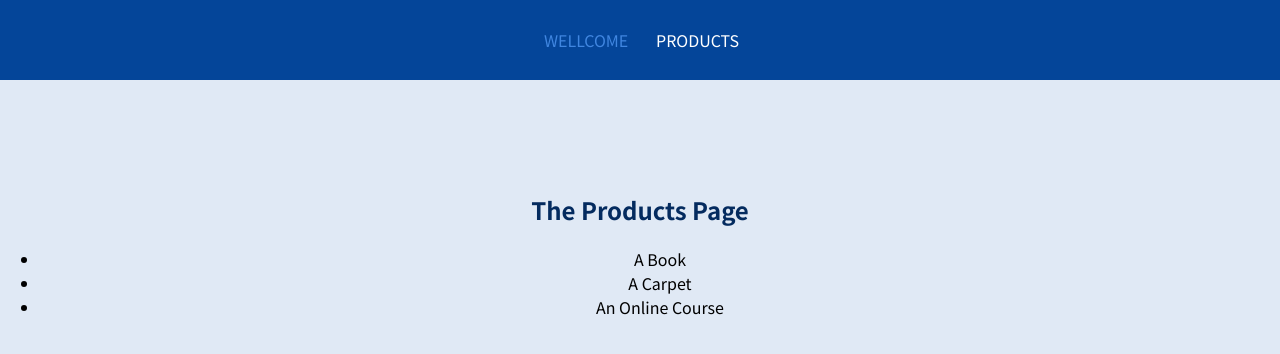
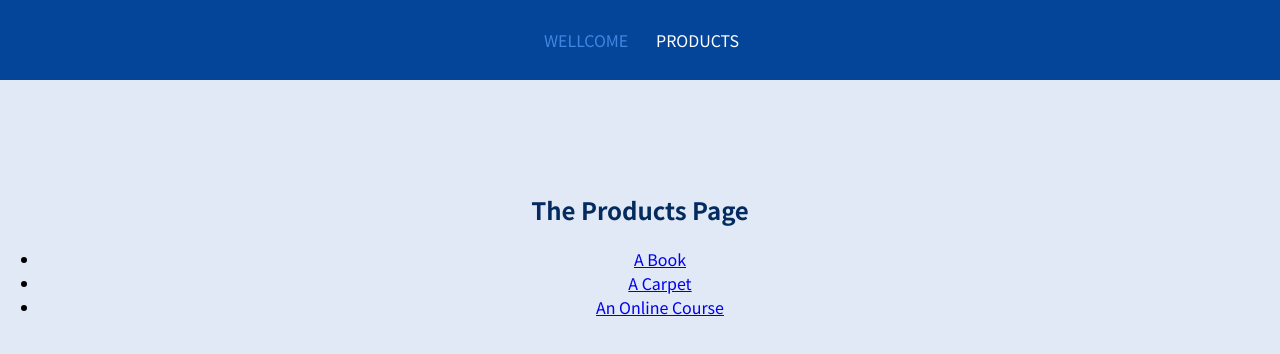
Before and after one commit to grigliz80/git-repo-react-app, a React (Create React App) app: page /products in a window 1280 px wide. Shown: the top 354 px of the page. Built offline with nearby package versions, Linux system fonts and the light colour scheme.

Commit message:
Switch + exact

```diff
--- a/src/App.js
+++ b/src/App.js
@@ -1,4 +1,4 @@
-import { Route } from 'react-router-dom'
+import { Route, Switch } from 'react-router-dom'
 import './App.css'
 import Wellcome from './pages/Wellcome'
 import Products from './pages/Products'
@@ -11,15 +11,17 @@
     <div>
       <MainHeader />
       <main>
+        <Switch>
           <Route path='/wellcome'>
             <Wellcome />
           </Route>
-        <Route path='/products'>
+          <Route path='/products' exact>
             <Products />
           </Route>
-        <Route path='/product-detail/:productId'>
+          <Route path='/products/:productId'>
             <ProductDetail />
           </Route>
+        </Switch>
       </main>
     </div>
   )
--- a/src/pages/Products.js
+++ b/src/pages/Products.js
@@ -1,13 +1,19 @@
-
+import { Link } from "react-router-dom"
 
 const Products = () => {
-    return(
+  return (
     <section>
       <h1>The Products Page</h1>
       <ul>
-                <li>A Book</li>
-                <li>A Carpet</li>
-                <li>An Online Course</li>
+        <li>
+          <Link to="/products/p1">A Book</Link>
+        </li>
+        <li>
+          <Link to="/products/p2">A Carpet</Link>
+        </li>
+        <li>
+          <Link to="/products/p3">An Online Course</Link>
+        </li>
       </ul>
     </section>
   )
```
Lines whose indentation alone changed are shown as unchanged.
